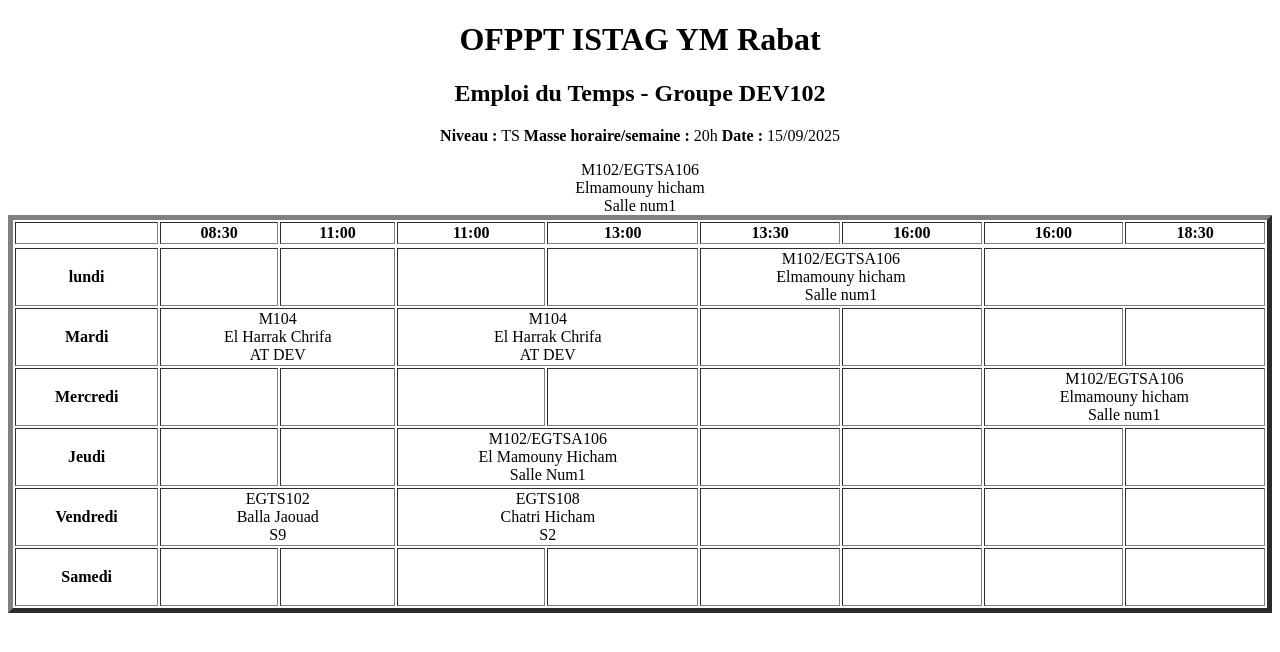
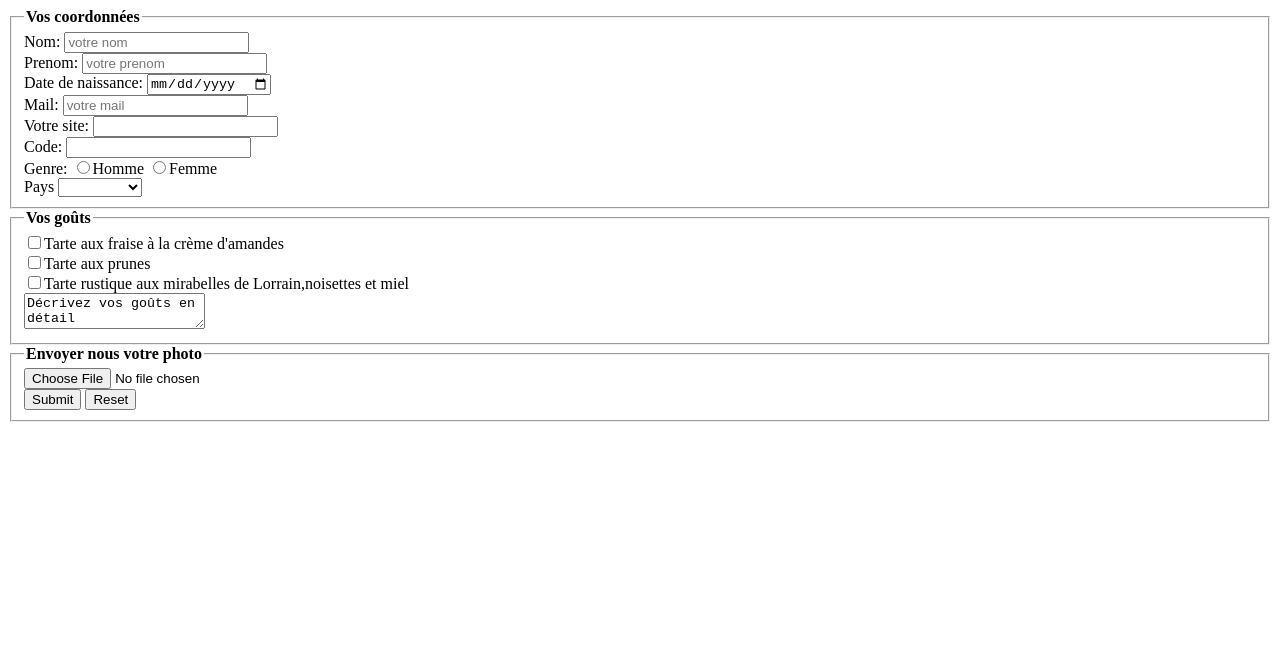
Before and after one commit to douae-ech/douaee.github.io, a plain HTML site: page index.html in a window 1280 px wide. Drawn offline with Linux system fonts and the light colour scheme.

Commit message:
Add user details and preferences form
Added a form for user details and preferences.

Signed-off-by: douae-ech <echahdid@gmail.com>

```diff
--- a/index.html
+++ b/index.html
@@ -1,99 +1,46 @@
 <!DOCTYPE html>
 <html lang="fr">
 <head>
-
 </head>
 <body>
-    <table border="5" width="100%">
-         <h1><center>OFPPT ISTAG YM Rabat</center></h1>
-  <h2><center>Emploi du Temps - Groupe DEV102</center></h2>
-  <p><center><strong>Niveau :</strong> TS   <strong>Masse horaire/semaine :</strong> 20h   <strong>Date :</strong> 15/09/2025</center></p>
-
-    <tr>
-      <th></th>
-      <th>08:30</th>
-      <th>11:00</th>
-      <th>11:00</th>
-      <th>13:00</th>
-      <th>13:30</th>
-      <th>16:00</th>
-      <th>16:00</th>
-      <th>18:30</th>
-    </tr>
-    <tr>
-        <tr>
-            <th>lundi</th>
-             <td></td>
-             <td></td>
-             <td></td>
-             <td></td>
-             <td colspan="2"><center>M102/EGTSA106<br>Elmamouny hicham<br>Salle num1</center></td>
-             <td colspan="2"></td><center>M102/EGTSA106<br>Elmamouny hicham<br>Salle num1</center></td>
-
-
-        </tr>
-        <tr>
-            <th>Mardi</th>
-             <td colspan="2"><center>M104<br>El Harrak Chrifa<br>AT DEV</center></td>
-             <td colspan="2"><center>M104<br>El Harrak Chrifa<br>AT DEV</center></td>
-             <td></td>
-             <td></td>
-             <td></td>
-             <td></td>
-
-        </tr>
-        <tr>
-            <th>Mercredi</th>
-            <td></td>
-             <td></td>
-             <td></td>
-             <td></td>
-             <td></td>
-             <td></td>
-             <td colspan="2"><center>M102/EGTSA106<br>Elmamouny hicham<br>Salle num1</center></td>
-
-
-        </tr>
-        <tr>
-             <th>Jeudi</th>
-             <td></td>
-             <td></td>
-             <td colspan="2"><center>M102/EGTSA106<br>El Mamouny Hicham<br>Salle Num1</center></td>
-             <td></td>
-             <td></td>
-             <td></td>
-             <td></td>
-        </tr>
-        <tr>
-            <th>Vendredi</th>
-             <td colspan="2"><center>EGTS102<br>Balla Jaouad<br>S9</center></td>
-             <td colspan="2"><center>EGTS108<br>Chatri Hicham<br>S2</center></td>
-             <td></td>
-             <td></td>
-             <td></td>
-             <td></td>
-
-        </tr>
-        <tr>
-            <th>Samedi</th>
-            <td><br><br><br></td>
-             <td></td>
-             <td></td>
-             <td></td>
-             <td></td>
-             <td></td>
-             <td></td>
-             <td></td>
-
-
-        </tr>
-
-
-
-    </table>
-
-
-
-
+    <fieldset>
+        <legend><b>Vos coordonnées</b></legend>
+        <label for="name">Nom:</label>
+        <input type="text" id="name" placeholder="votre nom"><br>
+        <label for="prenom">Prenom:</label>
+        <input type="text" id="prenom" placeholder="votre prenom"><br>
+        <label for="date">Date de naissance:</label>
+        <input type="date"><br>
+        <label for="Mail">Mail:</label>
+        <input type="mail" name="mail" id="mail" placeholder="votre mail"><br>
+        <label for="site">Votre site:</label>
+        <input type="text" id="site"><br>
+        <label for="password">Code:</label>
+        <input type="password" id="password"><br>
+        <label for="gender">Genre:</label>
+        <input type="radio" id="gender">Homme
+        <input type="radio" id="gender">Femme<br>
+        <label for="pays">Pays</label>
+        <select id="pays">
+            <option></option>
+            <option>Maroc</option>
+            <option>France</option>
+            <option>Espagne</option>
+            <option>Italie</option>
+            <option>allemagne</option>
+        </select>
+    </fieldset>
+    <fieldset>
+        <legend><b>Vos goûts</b></legend>
+        <input type="checkbox" id="1" >Tarte aux fraise à la crème d'amandes<br>
+        <input type="checkbox" id="1" >Tarte aux prunes<br>
+        <input type="checkbox" id="1" >Tarte rustique aux mirabelles de Lorrain,noisettes et miel<br>
+        <textarea id="2">Décrivez vos goûts en détail</textarea>
+    </fieldset>
+    <fieldset>
+        <legend><b>Envoyer nous votre photo</b></legend>
+        <input type="file"><br>
+        <input type="submit">
+        <input type="reset">
+    </fieldset>
 </body>
-</html>
```
